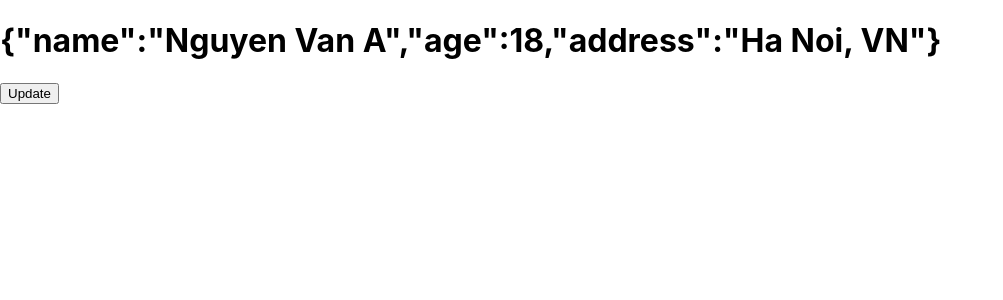
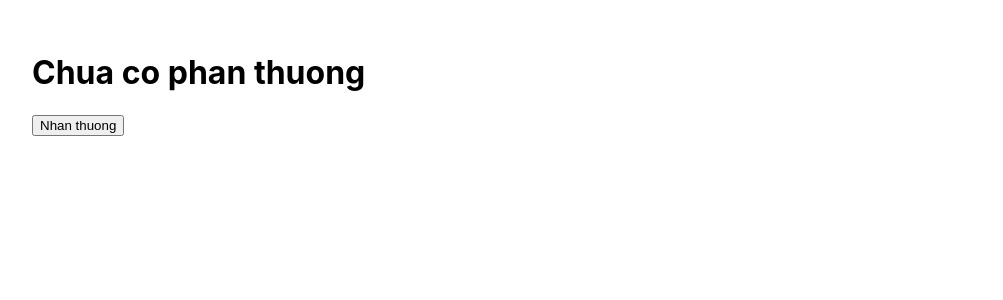
Before and after one commit to DuyNTK3020/ReactJS, a React (Create React App) app in the folder tiktok/: page / in a window 1280 px wide. Shown: the top 300 px of the page, without its empty margins (0-1003 px from the left). Built offline with nearby package versions, Linux system fonts and the light colour scheme.

Commit message:
useState get-gift

```diff
--- a/tiktok/src/App.js
+++ b/tiktok/src/App.js
@@ -1,26 +1,19 @@
 import { useState } from "react";
 
+const gifts = ["CPU i9", "RAM 32GB RGB", "RGB Keyboard"];
+
 function App() {
+  const [gift, setGift] = useState()
 
-  const orders = [100, 200 ,300]
-
-    const [info, setInfo] = useState({
-      name: 'Nguyen Van A',
-      age: 18,
-      address: 'Ha Noi, VN'
-    });
-
-    const handleUpdate = () => {
-      setInfo({
-        ...info,
-        bio: 'HIHI'
-      });
-    }
+  const randomGift = () => {
+    const index = Math.floor(Math.random() * gifts.length)
+    setGift(gifts[index]);
+  }
 
     return (
-        <div className="App">
-            <h1>{JSON.stringify(info)}</h1>
-            <button onClick = {handleUpdate}>Update</button>
+        <div className="App" style={{padding: 32}}>
+            <h1>{gift || 'Chua co phan thuong'}</h1>
+            <button onClick={randomGift}>Nhan thuong</button>
         </div>
     );
 }
```
